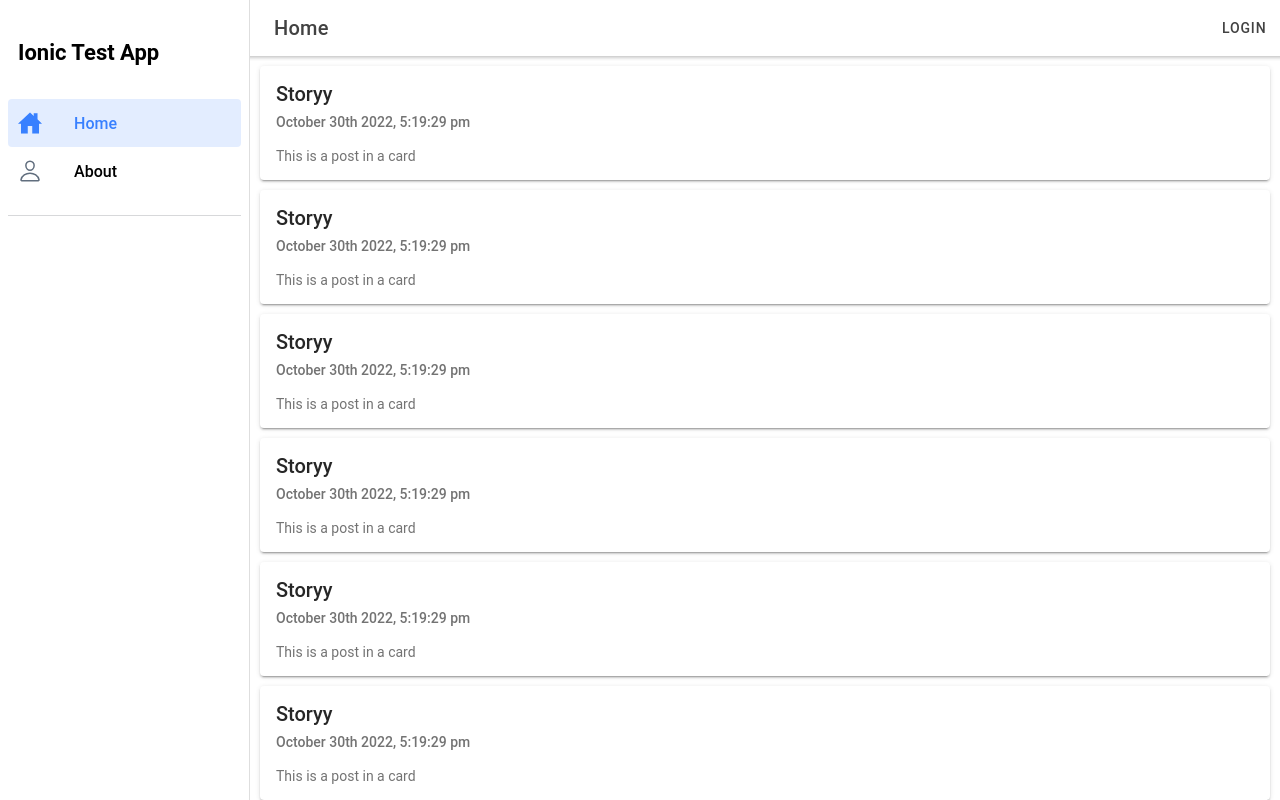
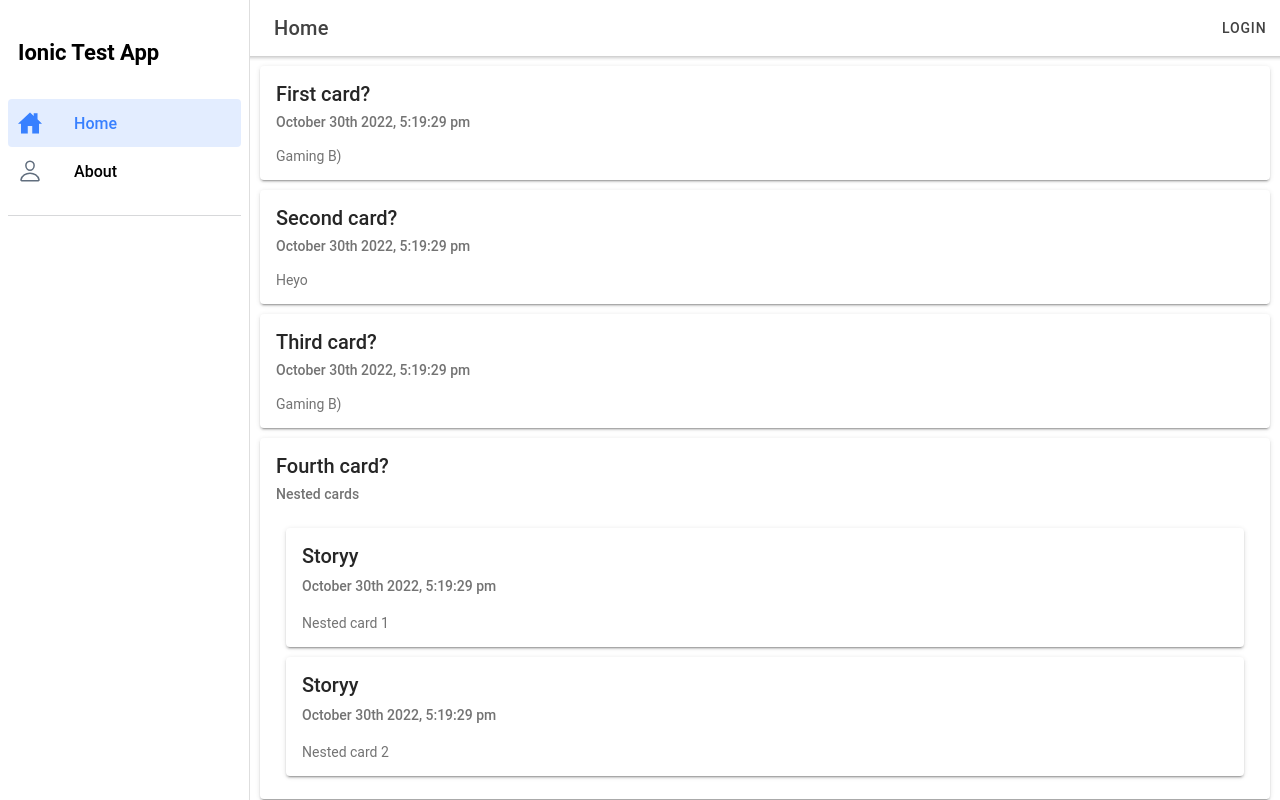
Before and after one commit to anker12/ionicTestApp, a React (Create React App) app: page /home in a window 1280 px wide. Built offline with nearby package versions, Linux system fonts and the light colour scheme.

Commit message:
changed card into own compnent

```diff
--- /dev/null
+++ b/src/components/Card.tsx
@@ -0,0 +1,31 @@
+import { IonCard, IonCardContent, IonCardHeader, IonCardSubtitle, IonCardTitle } from "@ionic/react"
+import moment from "moment"
+
+
+type CardProps = {
+    title?: string | JSX.Element;
+    content: string | JSX.Element;
+    subtitle?: string | JSX.Element;
+}
+
+const Card = ({
+    title,
+    content,
+    subtitle,
+}: CardProps) => {
+    return (
+        <IonCard >
+            <IonCardHeader>
+                <IonCardTitle>{title ? title : 'Storyy'}</IonCardTitle>
+                <IonCardSubtitle>
+                    {subtitle ? subtitle : moment().format('MMMM Do YYYY, h:mm:ss a')}
+                </IonCardSubtitle>
+            </IonCardHeader>
+            <IonCardContent>
+                {content}
+            </IonCardContent>
+        </IonCard>
+    )
+}
+
+export default Card;
--- a/src/pages/HomeScreen.tsx
+++ b/src/pages/HomeScreen.tsx
@@ -1,88 +1,48 @@
 import { IonCard, IonCardContent, IonCardHeader, IonCardSubtitle, IonCardTitle, IonContent, IonPage } from "@ionic/react";
 import TopBar from "../components/TopBar";
-import moment from 'moment'
+import Card from "../components/Card";
 
 const HomeScreen: React.FC  = () => {
     return (
-        <>
-            <IonPage>
-                <TopBar title='Home' slot='fixed'/>
-                <IonContent>
-                    <IonCard >
-                        <IonCardHeader>
-                            <IonCardTitle>Storyy</IonCardTitle>
-                            <IonCardSubtitle>
-                                {moment().format('MMMM Do YYYY, h:mm:ss a')}
-                            </IonCardSubtitle>
-                        </IonCardHeader>
-
-                        <IonCardContent>
-                            This is a post in a card
-                        </IonCardContent>
-                    </IonCard>
-                    <IonCard>
-                        <IonCardHeader>
-                            <IonCardTitle>Storyy</IonCardTitle>
-                            <IonCardSubtitle>
-                                {moment().format('MMMM Do YYYY, h:mm:ss a')}
-                            </IonCardSubtitle>
-                        </IonCardHeader>
-
-                        <IonCardContent>
-                            This is a post in a card
-                        </IonCardContent>
-                    </IonCard>
-                    <IonCard>
-                        <IonCardHeader>
-                            <IonCardTitle>Storyy</IonCardTitle>
-                            <IonCardSubtitle>
-                                {moment().format('MMMM Do YYYY, h:mm:ss a')}
-                            </IonCardSubtitle>
-                        </IonCardHeader>
-
-                        <IonCardContent>
-                            This is a post in a card
-                        </IonCardContent>
-                    </IonCard>
-                    <IonCard>
-                        <IonCardHeader>
-                            <IonCardTitle>Storyy</IonCardTitle>
-                            <IonCardSubtitle>
-                                {moment().format('MMMM Do YYYY, h:mm:ss a')}
-                            </IonCardSubtitle>
-                        </IonCardHeader>
-
-                        <IonCardContent>
-                            This is a post in a card
-                        </IonCardContent>
-                    </IonCard>
-                    <IonCard>
-                        <IonCardHeader>
-                            <IonCardTitle>Storyy</IonCardTitle>
-                            <IonCardSubtitle>
-                                {moment().format('MMMM Do YYYY, h:mm:ss a')}
-                            </IonCardSubtitle>
-                        </IonCardHeader>
-
-                        <IonCardContent>
-                            This is a post in a card
-                        </IonCardContent>
-                    </IonCard>
-                    <IonCard>
-                        <IonCardHeader>
-                            <IonCardTitle>Storyy</IonCardTitle>
-                            <IonCardSubtitle>
-                                {moment().format('MMMM Do YYYY, h:mm:ss a')}
-                            </IonCardSubtitle>
-                        </IonCardHeader>
-
-                        <IonCardContent>
-                            This is a post in a card
-                        </IonCardContent>
-                    </IonCard>
-                </IonContent>
-            </IonPage>
-        </>
+        <IonPage>
+            <TopBar title='Home' slot='fixed'/>
+            <IonContent>
+                <Card
+                    title="First card?"
+                    content={
+                        'Gaming B)'
+                    }
+                />
+                <Card
+                    title="Second card?"
+                    content={
+                        (<div>
+                            <span>Heyo</span>
+                        </div>)
+                    }
+                />
+                <Card
+                    title="Third card?"
+                    content={
+                        'Gaming B)'
+                    }
+                />
+                <Card
+                    title="Fourth card?"
+                    subtitle={'Nested cards'}
+                    content={(
+                        <>
+                            <Card
+                                content={'Nested card 1'}
+                            />
+                            <Card
+                                content={'Nested card 2'}
+                            />
+                        </>
+                    )}
+                />
+            </IonContent>
+        </IonPage>
     );
 }
 
```
